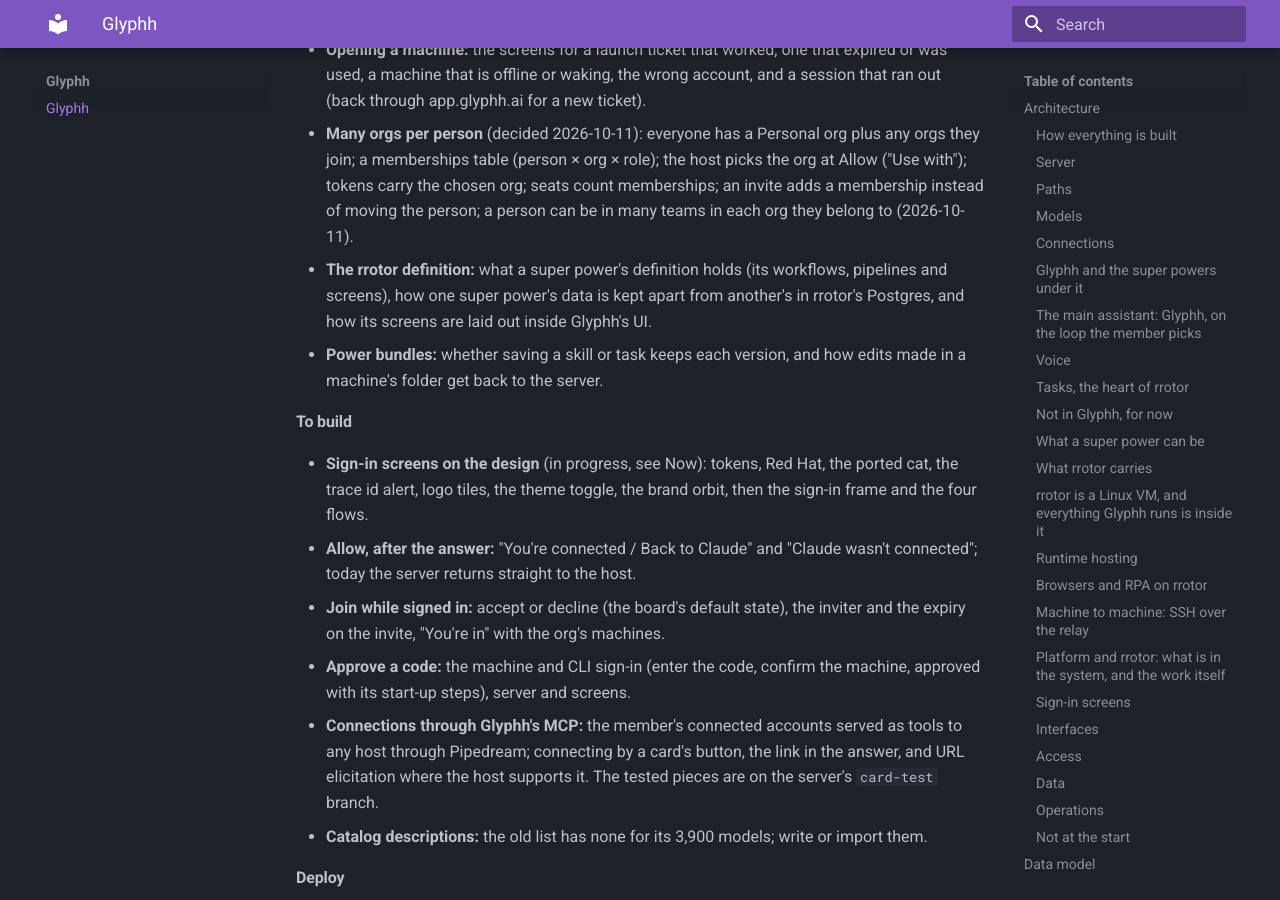
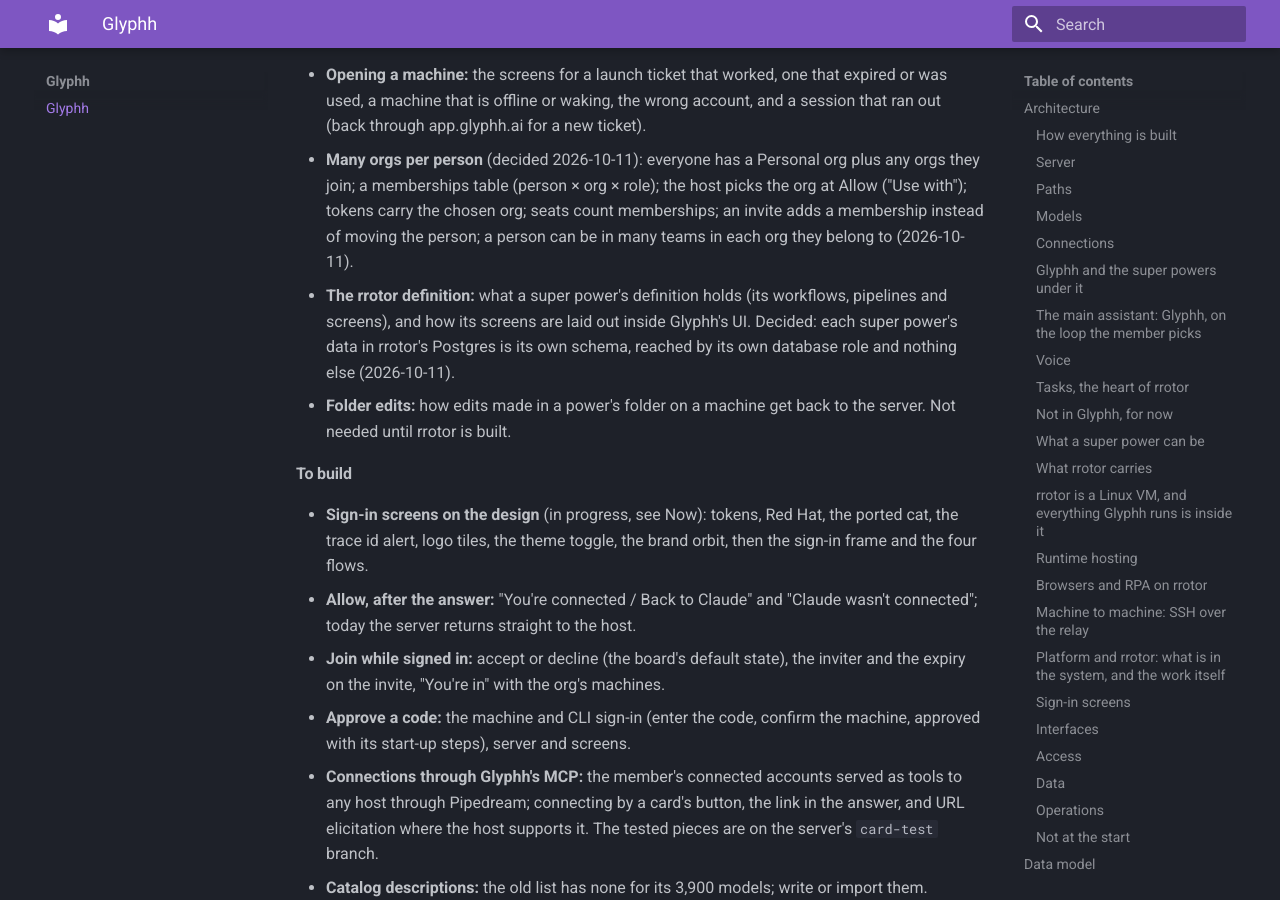
Before and after one commit to glyphh-ai/server, an MkDocs documentation site: the page built from docs/architecture.md, in a window 1280 px wide and 900 px high, scrolled down 31547 px. Built offline with MkDocs 1.6.1 and Material for MkDocs 9.7.7, drawn with Linux system fonts in a browser that asks for light colours; some of the changed text lies outside the part shown.

Commit message:
Versions are explicit for published powers, carried in the manifest with notes; each super power's data in rrotor is its own schema and role
Co-Authored-By: Claude Opus 5.5 <noreply@anthropic.com>

```diff
--- a/docs/architecture.md
+++ b/docs/architecture.md
@@ -1130,7 +1130,7 @@ Every power is a row in `powers` (who owns it, its kind and name), and one row i
 - **A connection** is a user's own account at Pipedream: the service it connects to (Gmail, Slack, ...) and the account id. Pipedream calls a service an app; Glyphh says service, because an app is something else here. Glyphh stores no sign-in for it: Pipedream holds the account and its tokens, under the Glyphh user's id as Pipedream's external user id. Linking one: the server asks Pipedream for a connect token for that user, and Pipedream's own page does the sign-in. Using one: the loop reaches Pipedream's MCP server (`remote.mcp.pipedream.net/v3`) with the Pipedream project, environment, service (`x-pd-app-slug`) and the user's id as headers, and a short-lived Pipedream access token the server mints for the run (Glyphh's Pipedream client credentials never leave the server). Only Glyphh's connections are used: a super power's loop gets exactly its connections, nothing of the loop's own.
 - **A folder** is a path on one machine (`machine_id`): the same path on two machines is two folders, and a folder grant says read or write.
 - **A browser** is a browser profile on one rrotor: its cookies and signed-in sessions live there and never leave that machine or reach the server. It is granted like a folder, so one super power's signed-in sites are never another's.
-- **Skills, tasks and plugins** are bundles of files in object storage (`bundle_key`); whether each save keeps a version: see [Open](#open).
+- **Skills, tasks and plugins** are bundles of files in object storage (`bundle_key`). **Versions are explicit, for published powers** (2026-10-11): the manifest carries the version and its notes, and a listing version is that manifest's version.
 - **A secret** (a key, a sign-in) is encrypted at rest, never returned after it is saved, and handed only to the member's own runtime when a super power runs.
 - **The catalog** is what the platform and its cards show when someone picks a model, and where every model's logo comes from: `providers` (each with its name and logo) and `catalog_models` (each provider's models, with a name, a description and a type). Every entry shows the provider's logo, the provider, the model's name, its description and its type. It is Glyphh's reference data, the same for every org: anyone signed in reads it, only super admins change it. **A super admin adds, edits, turns off and removes providers and models** (his rule, 2026-10-11). Turning one off (`active = false`) is for now: members can't add it, and their powers on it are disabled with the reason, the same way an org's limits work, and come back when it is turned on again. Removing one (`removed_at`) is for good: it leaves the catalog, and the powers on it are disabled with the reason and can only be deleted. A provider whose mark is black has a second logo for dark grounds. It starts from the old server's list (about 3,900 models across about 125 providers) and its 143 provider logos, kept in object storage. It holds no prices, rates or limits.
 - **A model power** points at its provider (always) and at the catalog entry it was picked from (when there is one), so it shows that logo and name wherever it appears. A model the catalog does not have (a fine-tune, a private model) is still added, by its provider and model id, and wears the provider's logo.
@@ -1330,8 +1330,8 @@ None open: every decision so far is made (2026-10-11).
 - **Opening a machine:** the screens for a launch ticket that worked, one that expired or was used, a machine that is offline or waking, the wrong account, and a session that ran out (back through app.glyphh.ai for a new ticket).
 
 - **Many orgs per person** (decided 2026-10-11): everyone has a Personal org plus any orgs they join; a memberships table (person × org × role); the host picks the org at Allow ("Use with"); tokens carry the chosen org; seats count memberships; an invite adds a membership instead of moving the person; a person can be in many teams in each org they belong to (2026-10-11).
-- **The rrotor definition:** what a super power's definition holds (its workflows, pipelines and screens), how one super power's data is kept apart from another's in rrotor's Postgres, and how its screens are laid out inside Glyphh's UI.
-- **Power bundles:** whether saving a skill or task keeps each version, and how edits made in a machine's folder get back to the server.
+- **The rrotor definition:** what a super power's definition holds (its workflows, pipelines and screens), and how its screens are laid out inside Glyphh's UI. Decided: each super power's data in rrotor's Postgres is its own schema, reached by its own database role and nothing else (2026-10-11).
+- **Folder edits:** how edits made in a power's folder on a machine get back to the server. Not needed until rrotor is built.
 
 #### To build
 
```
